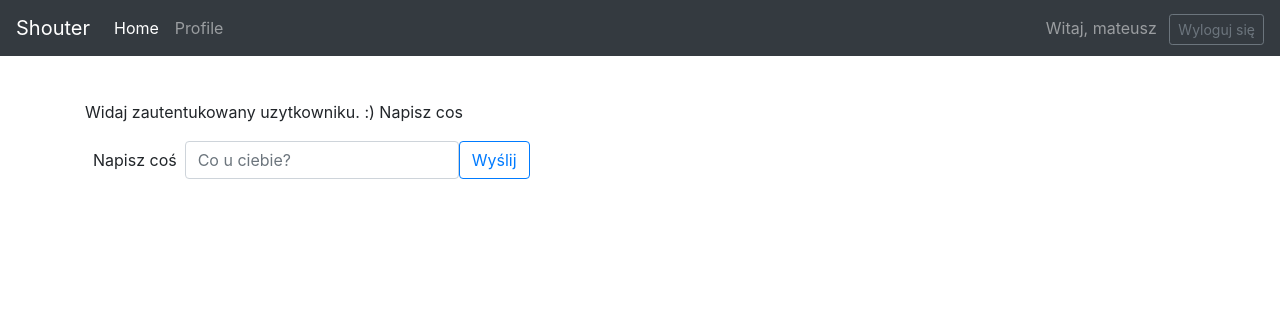
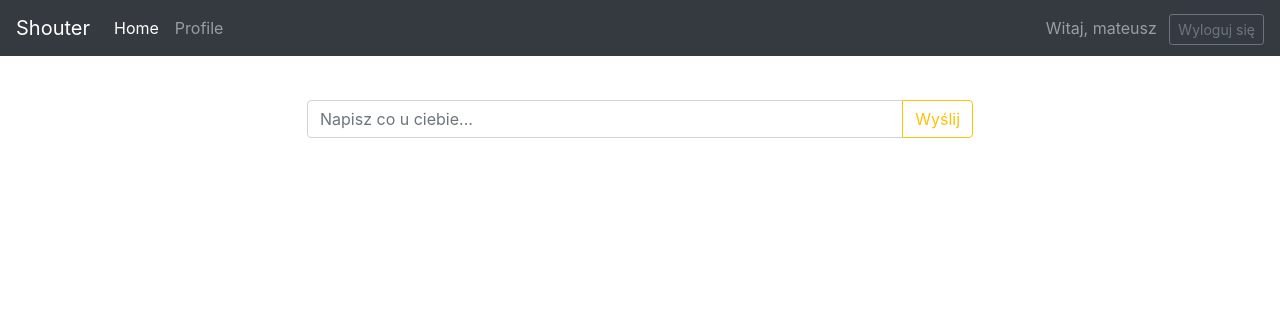
Before and after one commit to microice333/Shouter, a Django app: page /wall/ in a window 1280 px wide. Shown: the top 316 px of the page. Run offline with Django 3.2, Linux system fonts and the light colour scheme; a user stored in the database is signed in; data that the repository does not hold is empty; some libraries are stand-ins or nearby versions.

Commit message:
Style fixes

```diff
--- a/microservices/front/app/website/shouter/templates/register.html
+++ b/microservices/front/app/website/shouter/templates/register.html
@@ -3,9 +3,8 @@
 {% block subtitile %}Registration{% endblock %}
 
 {% block content %}
-<div class="container content">
-  </form>
-  <form action="{% url 'register' %}" method="POST">
+<div class="first container content">
+  <form class="first" action="{% url 'register' %}" method="POST">
     {% csrf_token %}
     <div class="form-group">
       <label for="name">Nazwa użytkownika:</label>
--- a/microservices/front/app/website/shouter/templates/template.html
+++ b/microservices/front/app/website/shouter/templates/template.html
@@ -8,7 +8,6 @@
     <script src="https://ajax.googleapis.com/ajax/libs/jquery/3.3.1/jquery.min.js"></script>
     <script src="https://maxcdn.bootstrapcdn.com/bootstrap/4.1.0/js/bootstrap.min.js"></script>
     <link rel="stylesheet" href="{% static 'style.css' %}">
-    <script src="{% static 'wall.js' %}"></script>
     {% block js %}{% endblock %}
   </head>
   <body>
--- a/microservices/front/app/website/shouter/templates/wall.html
+++ b/microservices/front/app/website/shouter/templates/wall.html
@@ -2,7 +2,8 @@
 
 {% load static %}
 {% block js %}
-
+<link rel="stylesheet" href="{% static 'wall.css' %}">
+<script src="{% static 'wall.js' %}"></script>
 {% endblock %}
 
 {% block subtitile %}{% endblock %}
@@ -11,14 +12,19 @@
 
 <article class="container content">
     {% if user.is_authenticated %}
-    <p> Widaj zautentukowany uzytkowniku. :) Napisz cos</p>
-    <form class="form-inline" action="{% url 'wall' %}" method="POST">
+    <form id="form" class="form" action="{% url 'wall' %}" method="POST">
       {% csrf_token %}
+      <!-- <div class="form-row"> -->
       <div class="form-group">
-        <label for="message">Napisz coś</label>
-        <input type="text" class="form-control" id="message" name="message" placeholder="Co u ciebie?">
+        <div class="input-group" id="size">
+            <input type="text" class="form-control" placeholder="Napisz co u ciebie..." name="message">
+            <!-- <textarea type="text" class="form-control" placeholder="Napisz co u ciebie..." name="message"></textarea> -->
+            <div class="input-group-append">
+              <button class="btn btn-outline-warning" type="submit">Wyślij</button>
+          </div>
+        </div>
       </div>
-      <button type="submit" class="btn btn-outline-primary">Wyślij</button>
+    <!-- </div> -->
     </form>
     <div class="card-columns">
       {% for message in messages %}
@@ -35,7 +41,7 @@
           class="btn btn-outline-primary like btn-sm like-btn">Like
           {% endif %}
           </button>
-          <!-- <span class="like-nb">0</span> -->
+          <!-- <span class="like-nb badge badge-primary">{% if message.likes %}{{message.likes}}{% else %}0{% endif %}</span> -->
           {% if message.author in invited %}
           <button type="button" id="invitation-{{message.author}}"
               class="btn btn-default btn-sm invitation-btn disabled">Invited</button>
@@ -47,8 +53,6 @@
       </div>
       {% endfor %}
     </div>
-    <p>{{ messages_raw }}</p>
-    <p>{{ invited_raw}}</p>
     {% else %}
     <p>Nic nie zobaczysz. Zaloguj się.</p>
     {% endif %}
--- a/microservices/front/app/website/shouter/views.py
+++ b/microservices/front/app/website/shouter/views.py
@@ -9,6 +9,11 @@ from slugify import slugify
 import pika
 
 # Create your views here.
+
+def get_object_or_empty(json, str):
+    if str in json.keys():
+        return json[str]
+    return []
 
 def login(request):
     if request.method == "POST":
@@ -50,13 +55,11 @@ def wall(request):
     wall = True
     url = 'http://messages:80/messages_for/' + request.user.username
     r = requests.get(url)
-    messages_raw = r.text
-    messages = r.json()['messages']
+    messages = get_object_or_empty(r.json(), 'messages')
 
     url = 'http://relations:80/sent-invitations/' + request.user.username
     r = requests.get(url)
-    invited_raw = r.text
-    invited = r.json()['invitations']
+    invited = get_object_or_empty(r.json(), 'invitations')
 
     return render(request, 'wall.html', locals())
 
@@ -74,18 +77,15 @@ def profile(request):
 
     url = 'http://relations:80/sent-invitations/' + request.user.username
     r = requests.get(url)
-    invited_raw = r.text
-    invited = r.json()['invitations']
+    invited = get_object_or_empty(r.json(), 'invitations')
 
     url = 'http://relations:80/received-invitations/' + request.user.username
     r = requests.get(url)
-    invitations_raw = r.text
-    invitations = r.json()['invitations']
+    invitations = get_object_or_empty(r.json(), 'invitations')
 
     url = 'http://relations:80/relations/' + request.user.username
     r = requests.get(url)
-    names_raw = r.text
-    friends_names = r.json()['relations']
+    friends_names = get_object_or_empty(r.json(), 'relations')
 
     friends_profiles = []
     for name in friends_names:
@@ -103,22 +103,25 @@ def like(request):
         host='message-broker'))
     channel = connection.channel()
 
-    channel.exchange_declare(exchange='likes',
+    channel.exchange_declare(exchange='enter-game',
                              exchange_type='fanout')
 
-    channel.basic_publish(exchange='likes',
+    message = 'Entered the game'
+    channel.basic_publish(exchange='enter-game',
                           routing_key='',
-                          body=request.user.username)
+                          body=message)
+    print(" [x] Sent enter-game message")
+
     connection.close()
 
-    url = 'http://messages:80/like/' + request.user.username
+    url = 'http://messages/like/' + request.user.username
     d = json.dumps({"idx" : request.POST['message_id']})
     h = {"Content-Type" : "application/json"}
     r = requests.put(url, data = d, headers = h)
 
 @require_POST
 def unlike(request):
-    url = 'http://messages:80/like/' + request.user.username
+    url = 'http://messages/like/' + request.user.username
     d = json.dumps({"idx" : request.POST['message_id']})
     h = {"Content-Type" : "application/json"}
     r = requests.delete(url, data = d, headers = h)
--- /dev/null
+++ b/microservices/front/app/website/static/profile.css
@@ -0,0 +1,3 @@
+.main-info {
+  margin-bottom: 1em;
+}
--- a/microservices/front/app/website/static/style.css
+++ b/microservices/front/app/website/static/style.css
@@ -16,6 +16,8 @@ table {
   margin-top: 100px;
 }
 
-form label, input, button {
-  padding: 0.5em;
+.first {
+  width: 50%;
+  margin-left: auto;
+  margin-right: auto;
 }
--- /dev/null
+++ b/microservices/front/app/website/static/wall.css
@@ -0,0 +1,17 @@
+form label, input, button {
+  padding: 0.5em;
+}
+
+#form {
+  margin: auto;
+  width: 60%;
+}
+
+.invitation-btn {
+  float: right;
+}
+
+#size {
+  width: 100%;
+  margin:auto;
+}
--- a/microservices/front/app/website/static/wall.js
+++ b/microservices/front/app/website/static/wall.js
@@ -54,6 +54,7 @@ $().ready(function() {
             );
             $(this).removeClass("like btn-outline-primary").addClass("unlike btn-primary");
             $(this).text("Unlike");
+            // $(this).parent().children(".like-nb").text($(this).parent().children(".like-nb").text() +1);
         } else {
           $.post('/ajax/unlike/',
               {
@@ -64,8 +65,9 @@ $().ready(function() {
                 alert(res);
               }
           );
-          $(this).removeClass("unlike btn-primary").addClass("like btn-outline-primary");
+          // $(this).removeClass("unlike btn-primary").addClass("like btn-outline-primary");
           $(this).text("Like");
+          $(this).parent().children(".like-nb").text($(this).parent().children(".like-nb").text() -1);
         }
     });
 
@@ -85,24 +87,4 @@ $().ready(function() {
             $(selector).text("Invited");
           }
     });
-
-
-// profile.js
-
-    $('.accept-btn').click(function() {
-        if (!($(this).hasClass('disabled'))) {
-            alert($(this).attr('id').substring(7))
-            $.post('/ajax/accept/',
-                {
-                  'invited': $(this).attr('id').substring(7),
-                  'csrfmiddlewaretoken': getCookie('csrftoken'),
-                },
-                function(res) {
-                  alert(res);
-                }
-            );
-            $(this).addClass("disabled");
-            $(this).text("Accepted");
-          }
-    });
 });
--- a/microservices/front/app/website/website/urls.py
+++ b/microservices/front/app/website/website/urls.py
@@ -22,7 +22,7 @@ import shouter.views
 
 urlpatterns = [
     path('admin/', admin.site.urls),
-    path('logout/', logout, {'next_page': settings.LOGOUT_REDIRECT_URL}, name='logout'),
+    path('logout/', logout, {'next_page': 'login'}, name='logout'),
     path('wall/', shouter.views.wall, name = 'wall'),
     path('', shouter.views.login, name='login'),
     path('register/', shouter.views.register, name='register'),
```
Also changed, not shown: microservices/front/app/website/shouter/templates/login.html (+2 -8 lines), microservices/front/app/website/shouter/templates/profile.html (+7 -7 lines), microservices/front/app/website/static/profile.js (added, +33 -0 lines).
